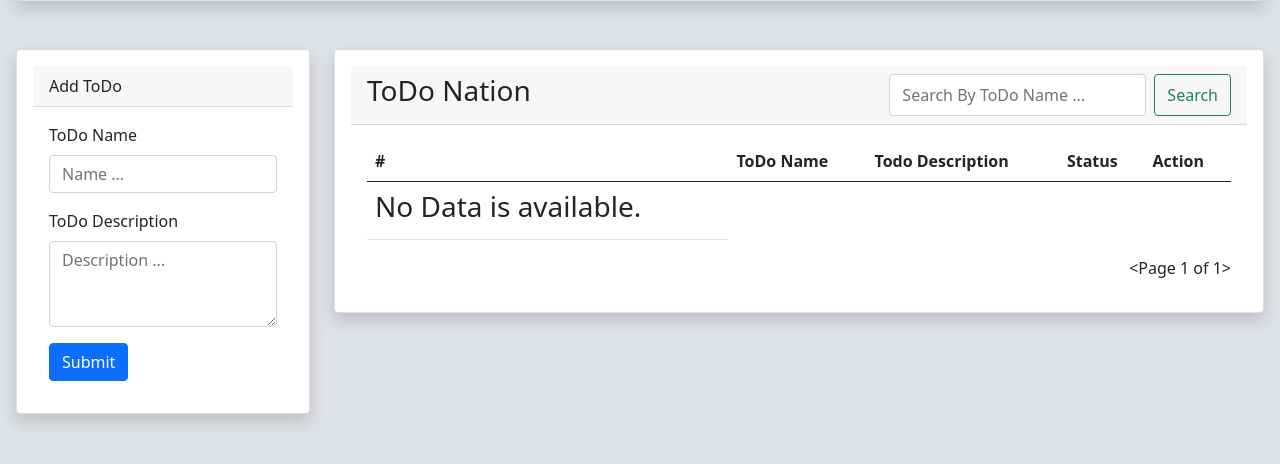
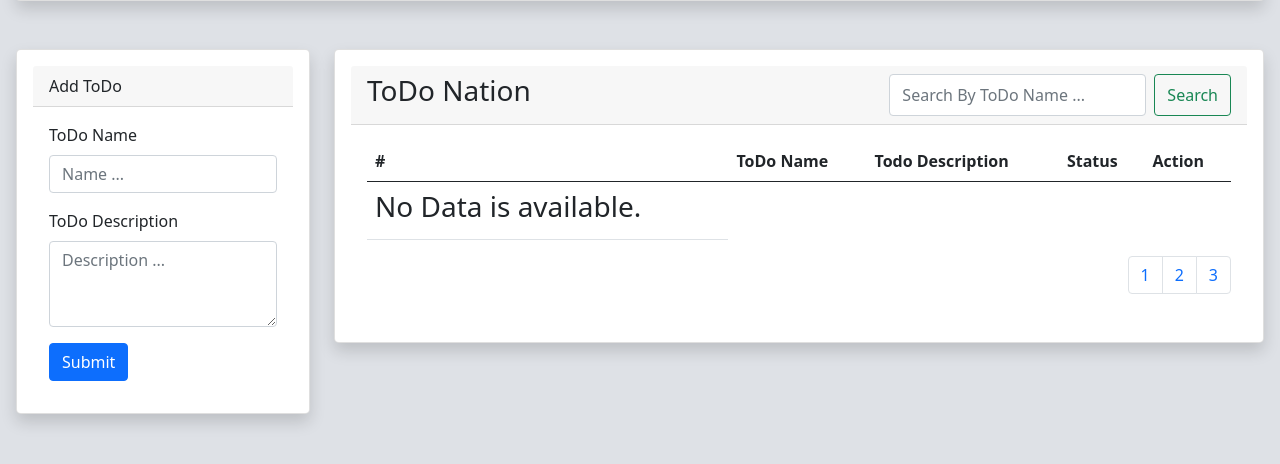
Before and after one commit to ashwinam/garbage-codes-season-01, a Django app: page /todo/ in a window 1280 px wide. Shown: the part 73-537 px from the top of the page. Run offline with Django 4.2, Linux system fonts and the light colour scheme; the visitor is signed in with stand-in values (Sample User, id 1); data that the repository does not hold is empty.

Commit message:
pagination bootstrap setup done

```diff
--- a/DjangoToDo/todo/templates/todo/todo.html
+++ b/DjangoToDo/todo/templates/todo/todo.html
@@ -115,7 +115,19 @@
                       {% endfor %}
                     </tbody>
                   </table>
-                  <div class="d-flex justify-content-end">{{ objects }}</div>
+                  <nav aria-label="Page navigation example">
+                    <ul class="pagination justify-content-end">
+                      <!-- <li class="page-item disabled">
+                        <a class="page-link" href="#" tabindex="-1" aria-disabled="true">Previous</a>
+                      </li> -->
+                      <li class="page-item"><a class="page-link" href="#">1</a></li>
+                      <li class="page-item"><a class="page-link" href="#">2</a></li>
+                      <li class="page-item"><a class="page-link" href="#">3</a></li>
+                      <!-- <li class="page-item">
+                        <a class="page-link" href="#">Next</a>
+                      </li> -->
+                    </ul>
+                  </nav>
             </div>
           </div>
       </div>
```
